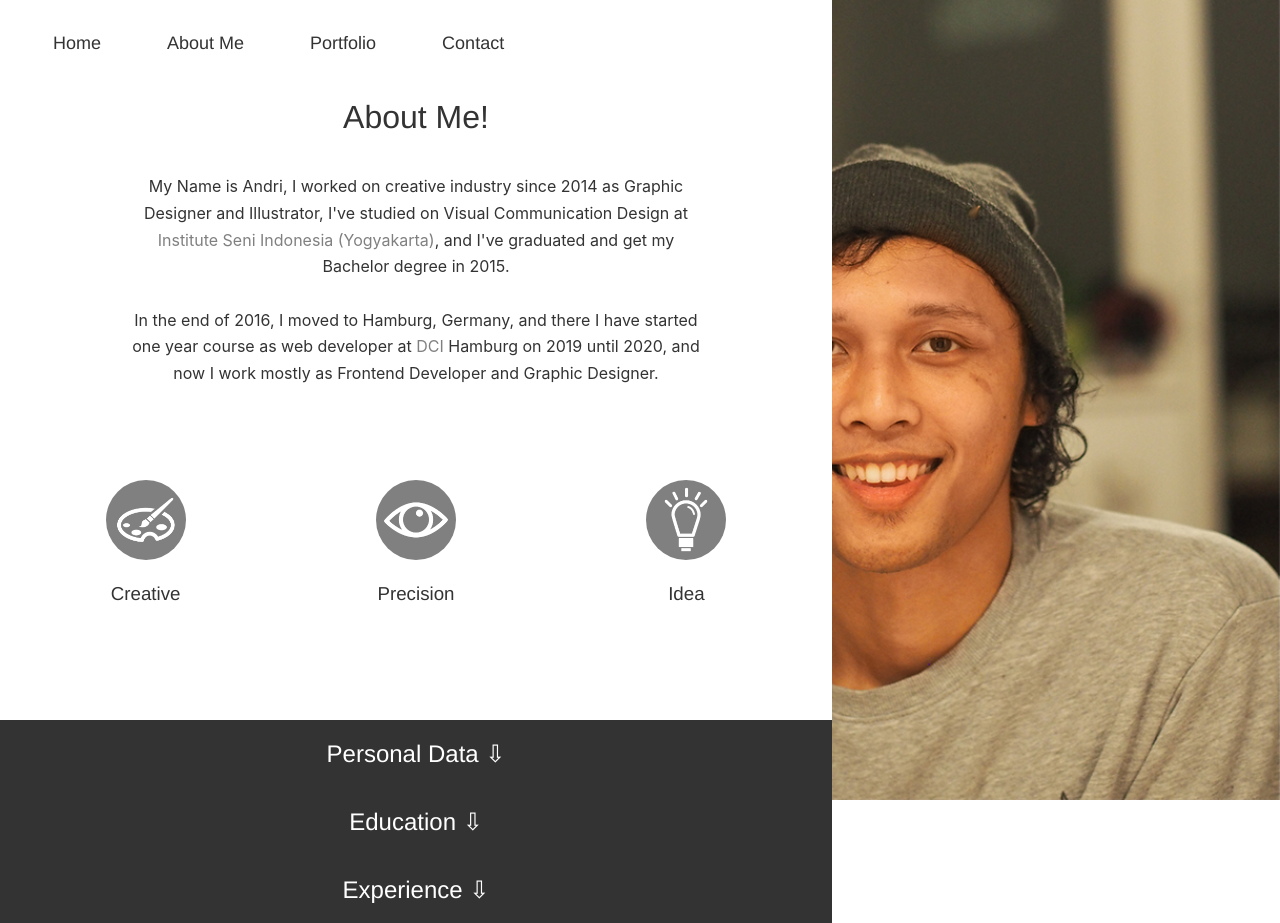
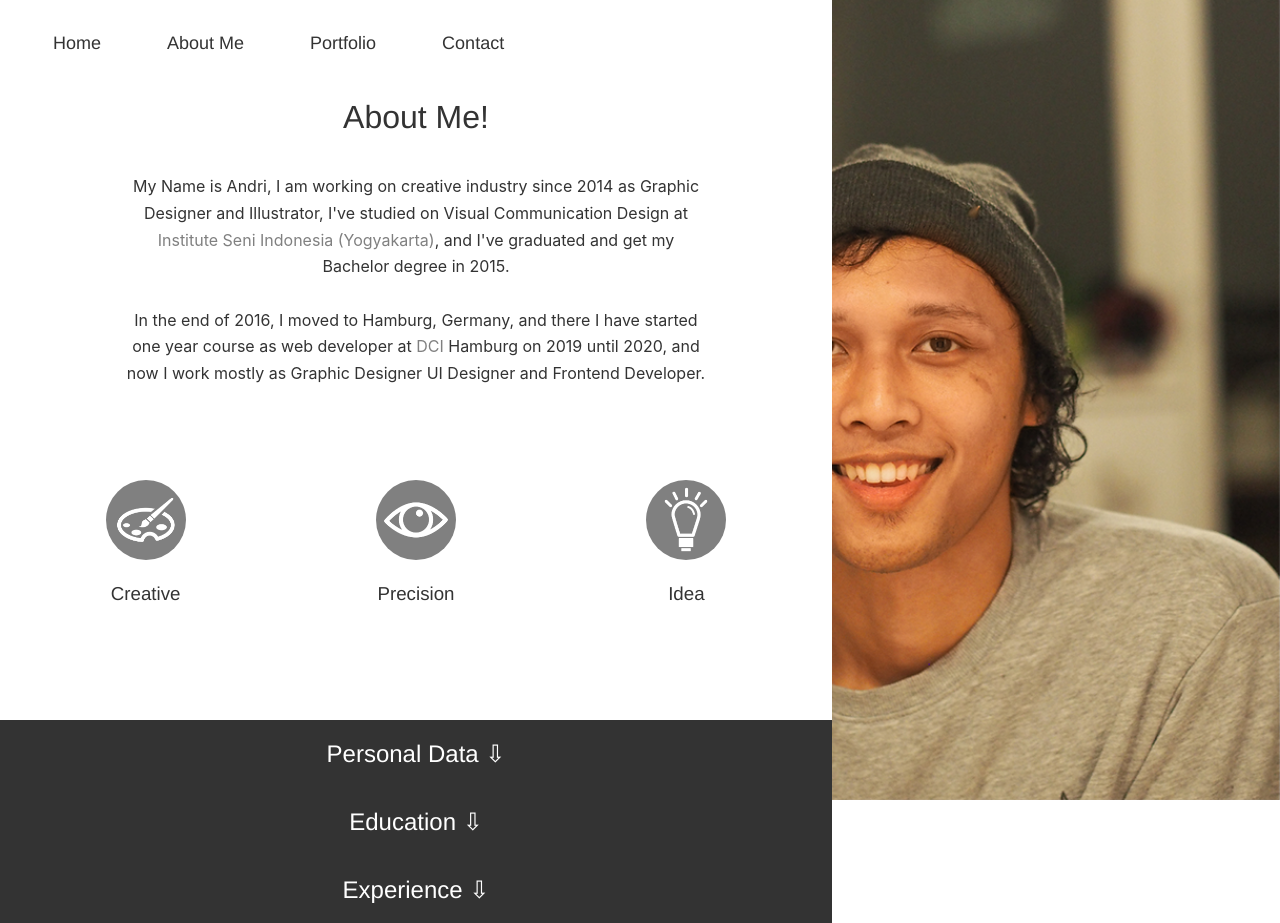
Before and after one commit to andryosa/andryosadotcom, a React (Create React App) app: page /aboutme in a window 1280 px wide. Built offline with nearby package versions, Linux system fonts and the light colour scheme.

Commit message:
text edit about me

```diff
--- a/src/component/Aboutme/Aboutme.jsx
+++ b/src/component/Aboutme/Aboutme.jsx
@@ -23,13 +23,13 @@ const Aboutme = () => {
             <div className='aboutmeText'>
                 <div className='story'>
                     <h1>About Me!</h1>
-                    <p className='aboutMePar'>My Name is Andri, I worked on creative industry since 2014 as Graphic Designer and Illustrator,
+                    <p className='aboutMePar'>My Name is Andri, I am working on creative industry since 2014 as Graphic Designer and Illustrator,
                         I've studied on Visual Communication Design at <a className='linkCampus1' href="https://isi.ac.id/" target="_blank">Institute Seni Indonesia (Yogyakarta)</a>,
                         and I've graduated and get my Bachelor degree in 2015.
                         <br/><br/>
                         In the end of 2016, I moved to Hamburg, Germany, and there I have started one year course
                         as web developer at <span title='Digital Career Institute'><a className='linkCampus1' href="https://digitalcareerinstitute.org/">DCI</a></span> Hamburg on 2019 until 2020,
-                        and now I work mostly as Frontend Developer and Graphic Designer.
+                        and now I work mostly as Graphic Designer UI Designer and Frontend Developer.
                     </p>
                 </div>
                 <div className='myidea'>
```
